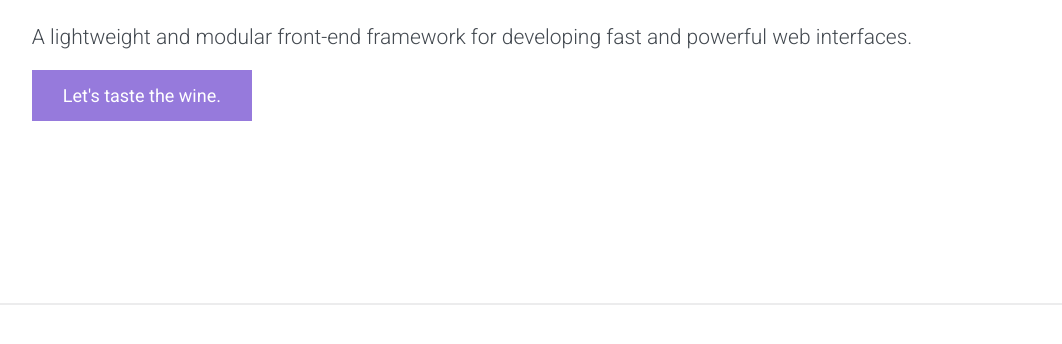
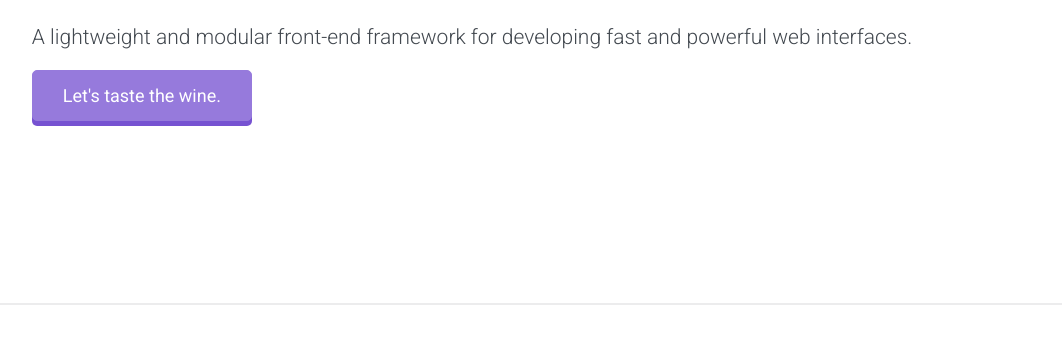
Before and after one commit to wineui/wineui, a plain HTML site: page index.html in a window 1280 px wide. Shown: the part 364-708 px from the top of the page, without its empty margins (96-1158 px from the left). Drawn offline with Linux system fonts and the light colour scheme; a web font is replaced by a local one.

Commit message:
modify download button

```diff
--- a/index.html
+++ b/index.html
@@ -8,6 +8,23 @@
     <title>Untitled</title>
     <link rel="stylesheet" href="assets/css/wine.css">
     <link href='http://fonts.googleapis.com/css?family=Droid+Sans:400,700|Grand+Hotel|Roboto:400,100,300,500,700' rel='stylesheet' type='text/css'>
+    <style>
+    .wui-1 {
+      -webkit-box-shadow:0 5px 0 0 #7652d1;
+      -moz-box-shadow:0 5px 0 0 #7652d1;
+      box-shadow:0 5px 0 0 #7652d1;
+      -webkit-border-radius:5px;
+      -moz-border-radius:5px;
+      border-radius:5px
+    }
+    .wui-1:active {
+      position:relative;
+      top:5px;
+      -webkit-box-shadow:none;
+      -moz-box-shadow:none;
+      box-shadow:none
+    }
+    </style>
 </head>
 
 <body>
@@ -36,7 +53,7 @@
                         <div class="col-10 push-1">
                             <h1 class="text-larger">Wine UI</h1>
                             <h4>A lightweight and modular front-end framework for developing fast and powerful web interfaces.</h4>
-                            <a href="https://github.com/wineui/wineui/archive/gh-pages.zip" class="button button-large button-purple-over"><span class="button-title">Let's taste the wine.</span></a>
+                            <a href="https://github.com/wineui/wineui/archive/gh-pages.zip" class="wui-1 button button-large button-purple-over"><span class="button-title">Let's taste the wine.</span></a>
                         </div>
                     </div>
                 </div>
```
